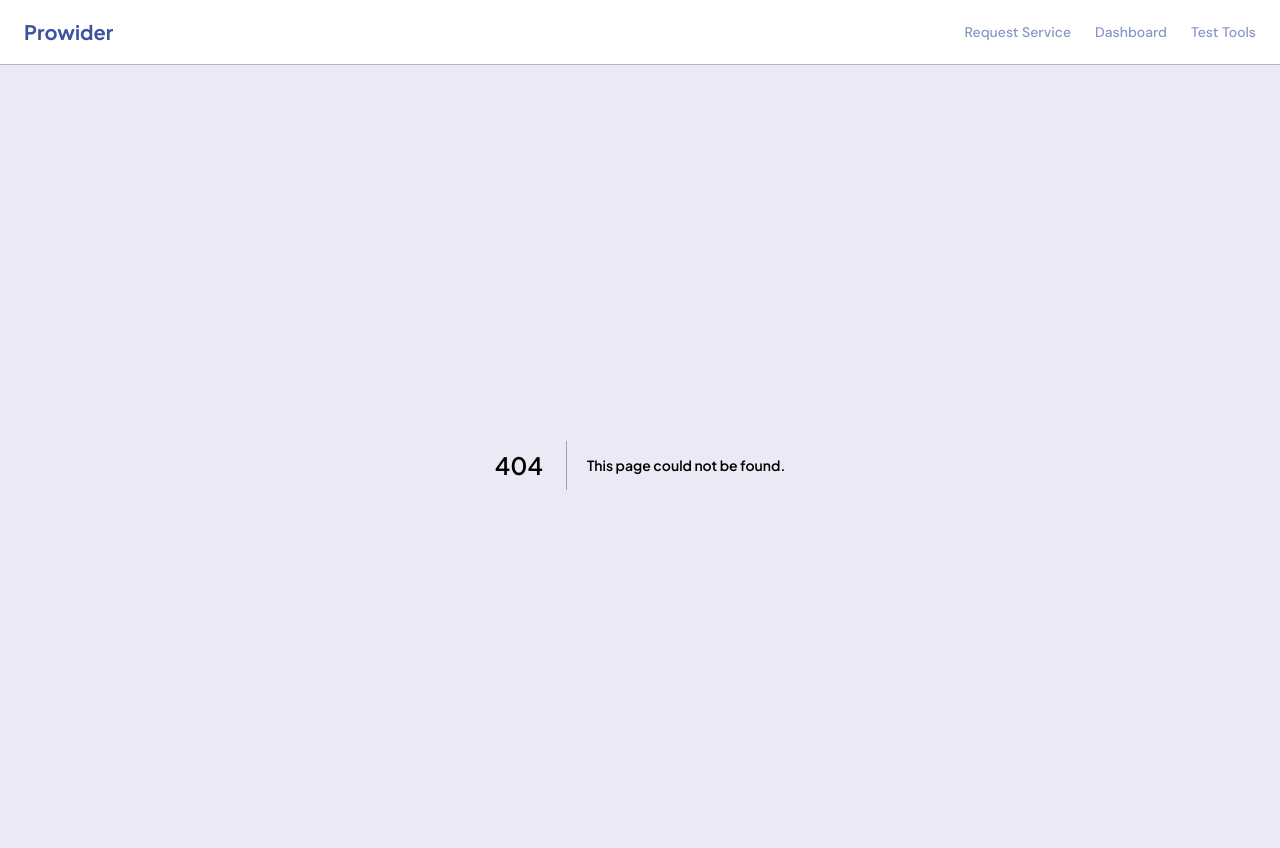
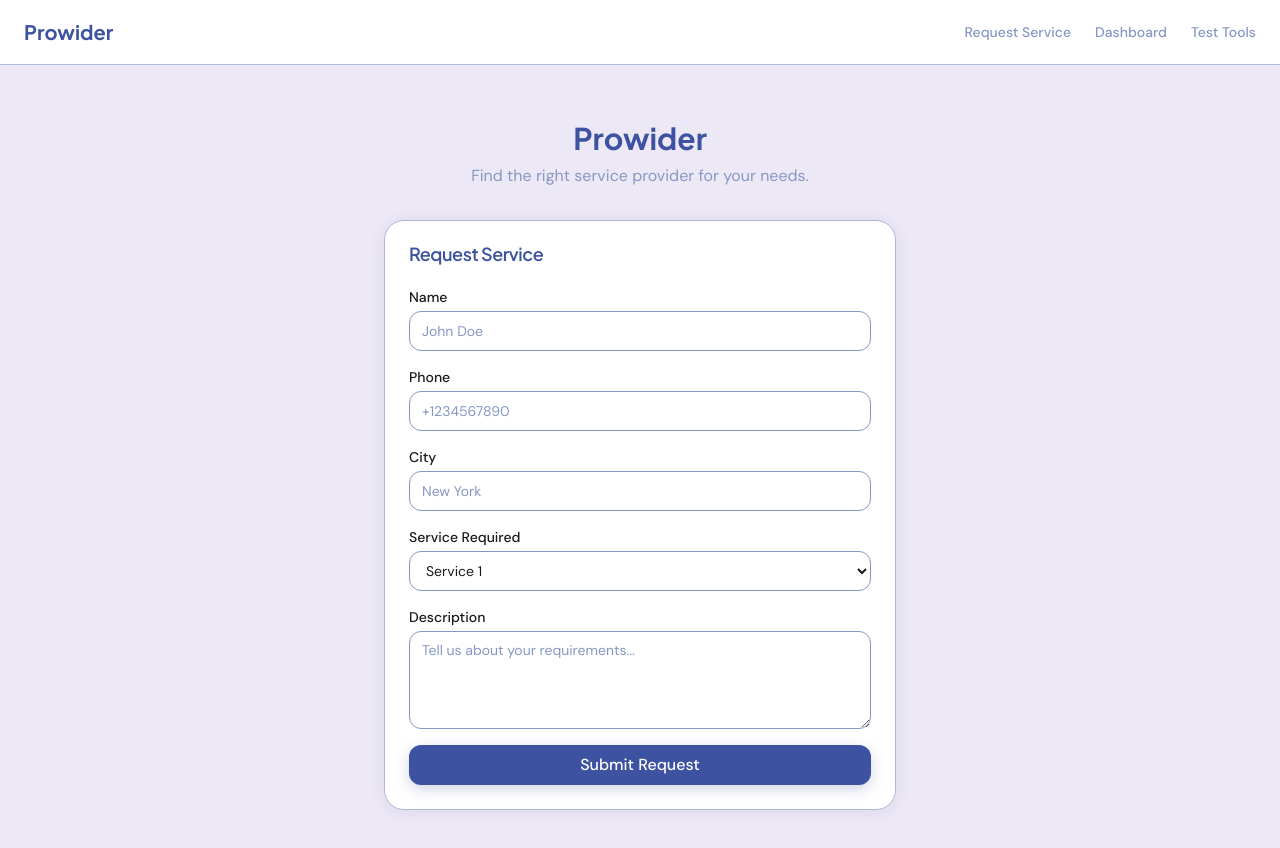
Before and after one commit to codebyharii/provider, a Next.js app: page /request-service in a window 1280 px wide. Before the commit this address had no page. Shown: the top 848 px of the page. Built offline with nearby package versions, Linux system fonts and the light colour scheme.

Commit message:
feat: build request service page

```diff
--- /dev/null
+++ b/src/app/request-service/page.tsx
@@ -0,0 +1,15 @@
+import { LeadForm } from '@/components/LeadForm';
+
+export default function RequestServicePage() {
+  return (
+    <main className="min-h-screen bg-surface flex items-center justify-center p-6">
+      <div className="w-full max-w-5xl mx-auto space-y-8">
+        <div className="text-center space-y-2">
+          <h1 className="text-3xl font-display font-bold text-primary">Prowider</h1>
+          <p className="text-muted">Find the right service provider for your needs.</p>
+        </div>
+        <LeadForm />
+      </div>
+    </main>
+  );
+}
```
